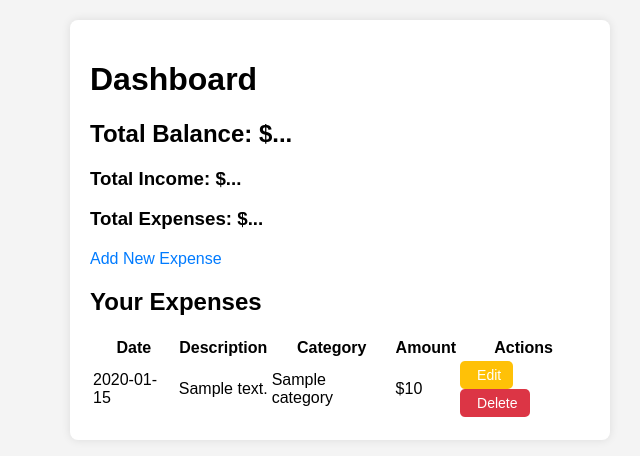
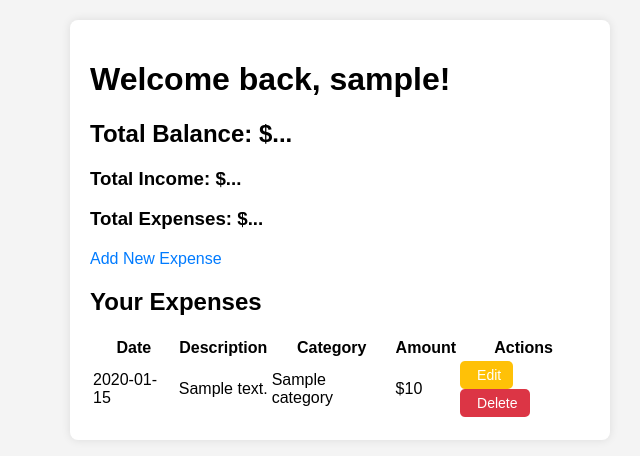
Before and after one commit to stanly08/walletwatch, a Flask app: template app/templates/dashboard.html in a window 1280 px wide. Shown: the part 100-556 px from the top of the page, without its empty margins (300-940 px from the left). Run offline with Flask 3, Linux system fonts and the light colour scheme; the template is opened without the code that fills it: values that come from a table or form of the project are taken from there, most other values are stand-ins (such as "Sample title", 1, 10 or a date in 2020).

Commit message:
Update dashboard.html

```diff
--- a/app/templates/dashboard.html
+++ b/app/templates/dashboard.html
@@ -4,7 +4,7 @@
 
 {% block content %}
 <div class="container">
-    <h1>Dashboard</h1>
+    <h1>Welcome back, {{ username }}!</h1>
 
     <!-- Statistics Section -->
     <div class="statistics">
```
